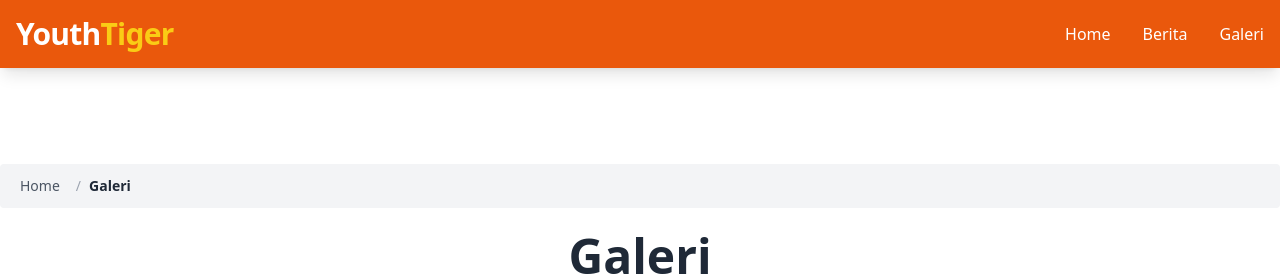
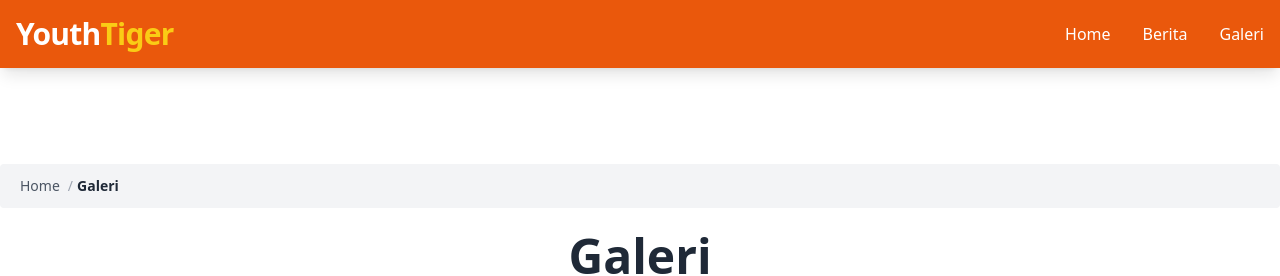
Before and after one commit to silendas/seo-implements, a React (Create React App) app: page /galeri in a window 1280 px wide. Shown: the top 276 px of the page. Built offline with nearby package versions, Linux system fonts and the light colour scheme.

Commit message:
Update seo UAS

```diff
--- a/src/components/Breadcrumbs.js
+++ b/src/components/Breadcrumbs.js
@@ -7,7 +7,7 @@ function Breadcrumbs() {
 
   return (
     <nav className="bg-gray-100 py-3 px-5 rounded mb-6">
-      <ul className="flex items-center space-x-2 text-sm text-gray-600">
+      <ul className="flex items-center space-x-1 text-sm text-gray-600"> {/* Mengubah space-x-2 menjadi space-x-1 */}
         <li>
           <Link to="/" className="hover:text-orange-600">
             Home
@@ -18,7 +18,7 @@ function Breadcrumbs() {
           const isLast = index === paths.length - 1;
           return (
             <li key={to} className="flex items-center">
-              <span className="mx-2 text-gray-400">/</span>
+              <span className="mx-1 text-gray-400">/</span> {/* Mengurangi mx-2 menjadi mx-1 */}
               {isLast ? (
                 <span className="text-gray-800 font-semibold">
                   {isNaN(path) ? path.charAt(0).toUpperCase() + path.slice(1) : path}
```
